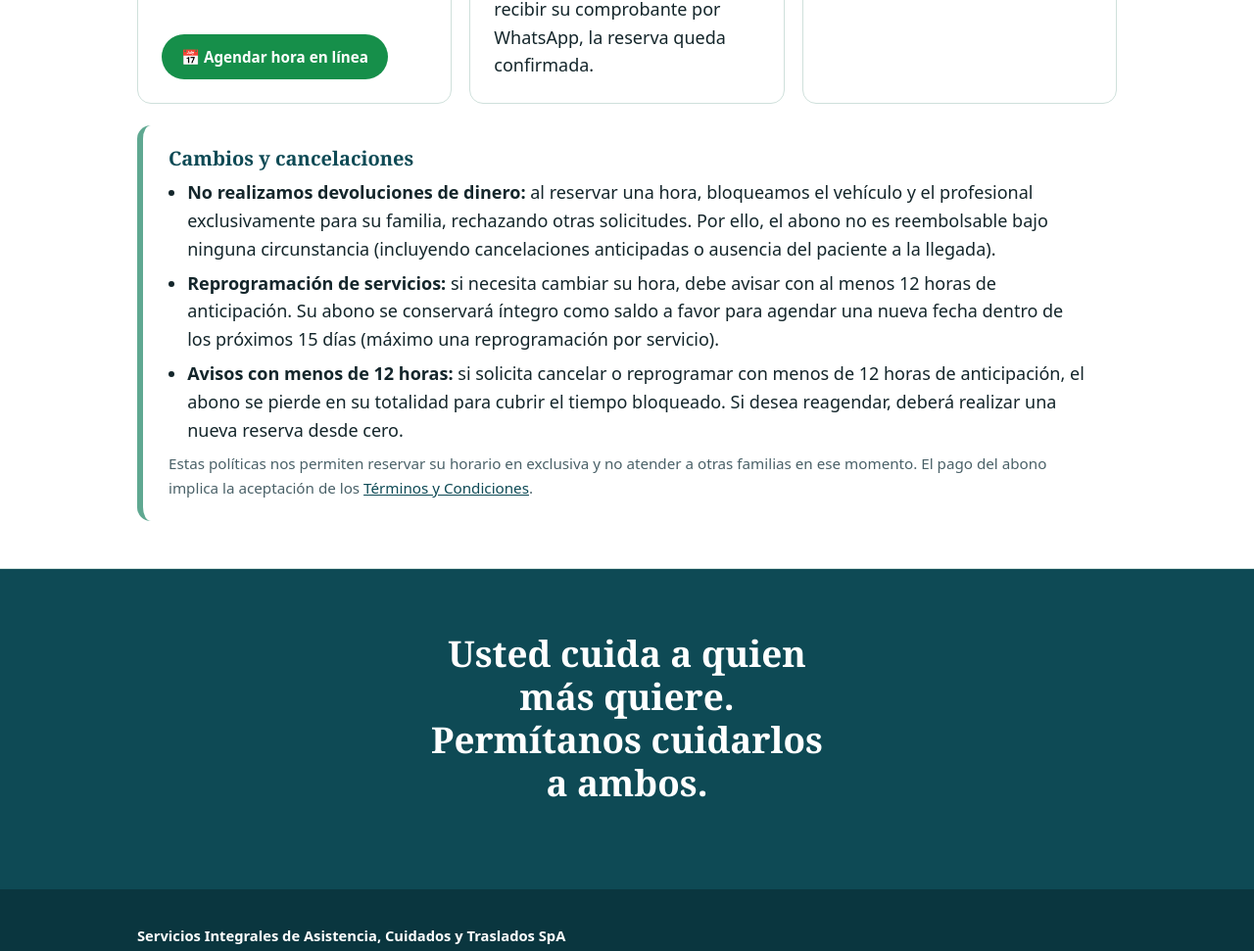
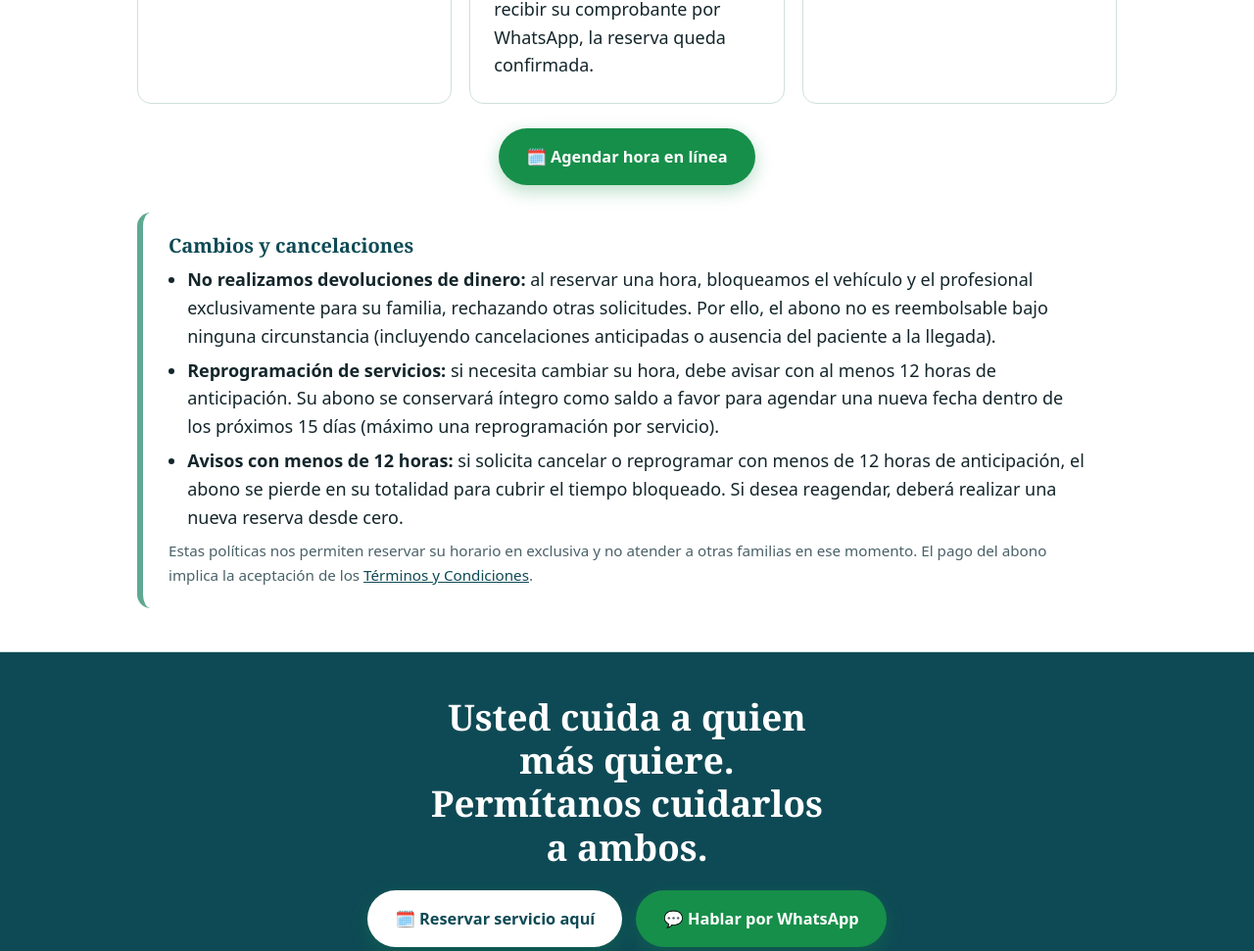
Before and after one commit to Danibouyssieres/Empresa-ADMIN, a plain HTML site: page index.html in a window 1280 px wide. Shown: the part 7400-8371 px from the top of the page at 98% size. Drawn offline with Linux system fonts and the light colour scheme.

Commit message:
style: centrar boton de reserva bajo los 3 pasos, ajustar espaciado pre-footer y agregar botones CTA en bloque de cierre en index.html

```diff
--- a/index.html
+++ b/index.html
@@ -81,7 +81,7 @@ nav a:not(.btn):hover{color:var(--sage)}
 #clinico{padding:28px 0 28px}
 #profesional{padding:28px 0 26px}
 #seguridad{padding:26px 0 28px}
-#agendar{padding:28px 0 48px}
+#agendar{padding:28px 0 44px}
 .rings{display:grid;grid-template-columns:200px 1fr;gap:28px;align-items:start;margin:28px 0}
 @media(max-width:720px){.rings{grid-template-columns:1fr}}
 .target{position:relative;width:200px;height:200px;margin:0 auto}
@@ -178,7 +178,7 @@ nav a:not(.btn):hover{color:var(--sage)}
 .step::before{content:counter(s);width:42px;height:42px;border-radius:50%;background:#0E4A55;color:#fff;display:grid;place-items:center;font:700 1.2rem Georgia,serif;margin-bottom:6px}
 .step .btn{margin-top:auto}
 .cancel{margin-top:22px;border-left:6px solid var(--sage);background:var(--card);border-radius:var(--r);padding:22px 26px}
-.final{background:#0E4A55;text-align:center;color:#fff}
+.final{background:#0E4A55;text-align:center;color:#fff;padding:44px 0}
 .final h2{color:#fff;max-width:20ch;margin:0 auto 22px}
 footer{background:#0A363F;color:#c9dcd8;font-size:.92rem;padding:36px 0 110px}
 footer a{color:#fff}
@@ -510,15 +510,14 @@ footer .wrap{display:grid;gap:8px}
 <section id="agendar" class="alt"><div class="wrap">
   <h2>Reservar es simple</h2>
   <div class="steps" style="margin-top:22px">
-    <div class="step"><h3>Agende su hora en línea o por WhatsApp</h3><p>Elija fecha, horario disponible y datos del recorrido en nuestro formulario directo (sin registro) o escríbanos por WhatsApp.</p>
-      <div style="display:flex;gap:8px;flex-wrap:wrap;margin-top:auto">
-        <a class="btn sm" href="reservar.html">📅 Agendar hora en línea</a>
-      </div>
-    </div>
+    <div class="step"><h3>Agende su hora en línea o por WhatsApp</h3><p>Elija fecha, horario disponible y datos del recorrido en nuestro formulario directo (sin registro) o escríbanos por WhatsApp.</p></div>
     <div class="step"><h3>Abone el 50 % y bloquee su hora en exclusiva</h3><p>El abono es el 50 % del total cotizado (o de la tarifa mínima de su zona, si el cálculo resulta menor). Reservamos el vehículo y el profesional solo para usted. Tras recibir los datos bancarios, el cupo se mantiene 1 hora; al recibir su comprobante por WhatsApp, la reserva queda confirmada.</p></div>
     <div class="step"><h3>Pague el saldo al finalizar</h3><p>El 50 % restante se paga al terminar, ajustado al tiempo real de asistencia: efectivo, transferencia o tarjeta de débito/crédito (con terminal de pago en terreno).</p></div>
   </div>
-  <div class="cancel"><h3>Cambios y cancelaciones</h3>
+  <div style="text-align:center;margin-top:25px">
+    <a class="btn" href="reservar.html">🗓️ Agendar hora en línea</a>
+  </div>
+  <div class="cancel" style="margin-top:28px"><h3>Cambios y cancelaciones</h3>
     <ul class="bullets" style="margin:8px 0">
       <li><b>No realizamos devoluciones de dinero:</b> al reservar una hora, bloqueamos el vehículo y el profesional exclusivamente para su familia, rechazando otras solicitudes. Por ello, el abono no es reembolsable bajo ninguna circunstancia (incluyendo cancelaciones anticipadas o ausencia del paciente a la llegada).</li>
       <li><b>Reprogramación de servicios:</b> si necesita cambiar su hora, debe avisar con al menos 12 horas de anticipación. Su abono se conservará íntegro como saldo a favor para agendar una nueva fecha dentro de los próximos 15 días (máximo una reprogramación por servicio).</li>
@@ -530,7 +529,9 @@ footer .wrap{display:grid;gap:8px}
 <!-- BLOQUE 7: CIERRE -->
 <section class="final"><div class="wrap">
   <h2>Usted cuida a quien más quiere. Permítanos cuidarlos a ambos.</h2>
-  <div style="display:flex;gap:12px;justify-content:center;flex-wrap:wrap">
+  <div style="display:flex;gap:14px;justify-content:center;flex-wrap:wrap">
+    <a class="btn" style="background:#fff;color:#0E4A55" href="reservar.html">🗓️ Reservar servicio aquí</a>
+    <a class="btn wa" data-msg="Hola, vengo de la página web y necesito cotizar un servicio" href="#">💬 Hablar por WhatsApp</a>
   </div>
 </div></section>
 </main>
```
